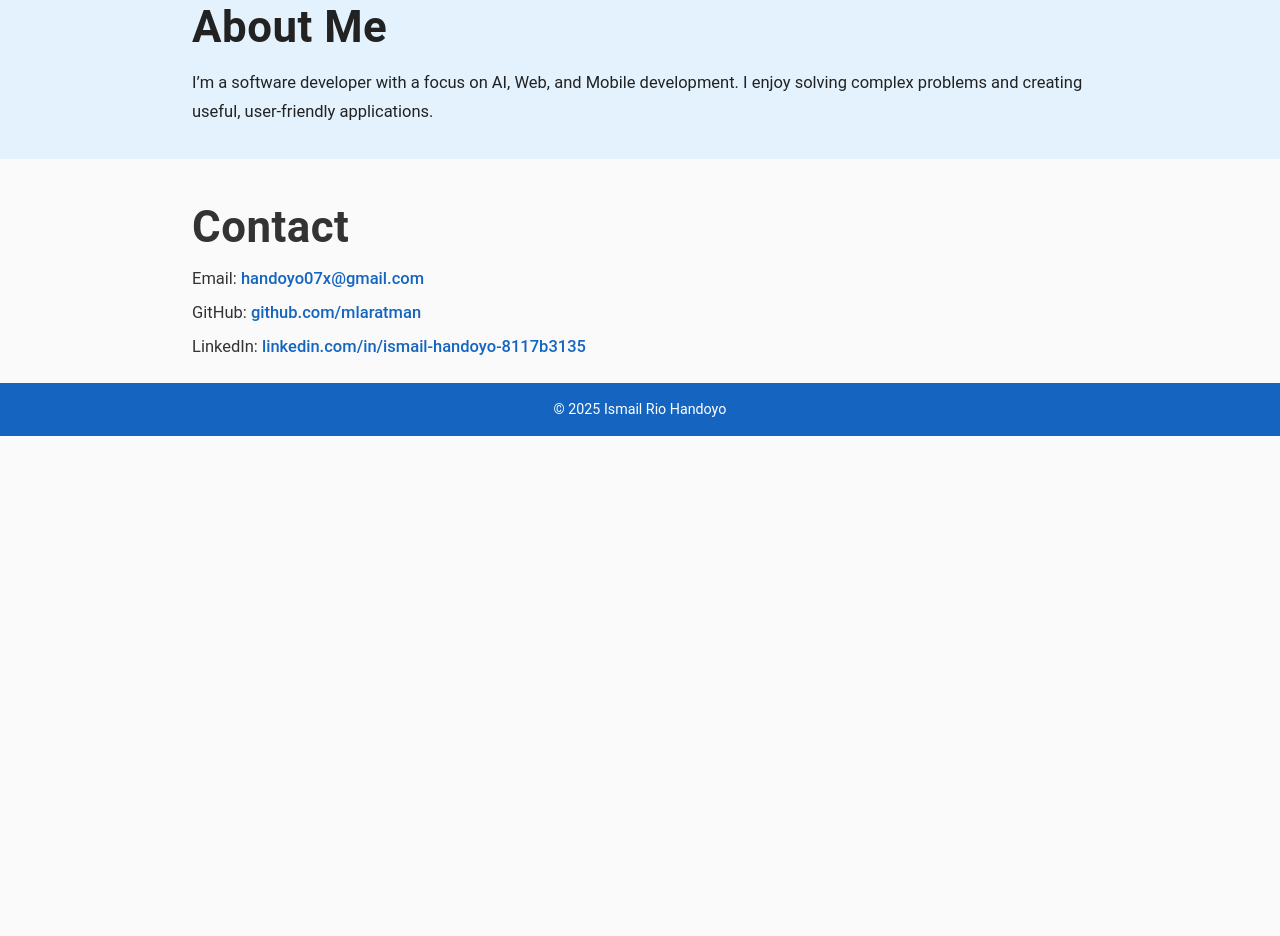
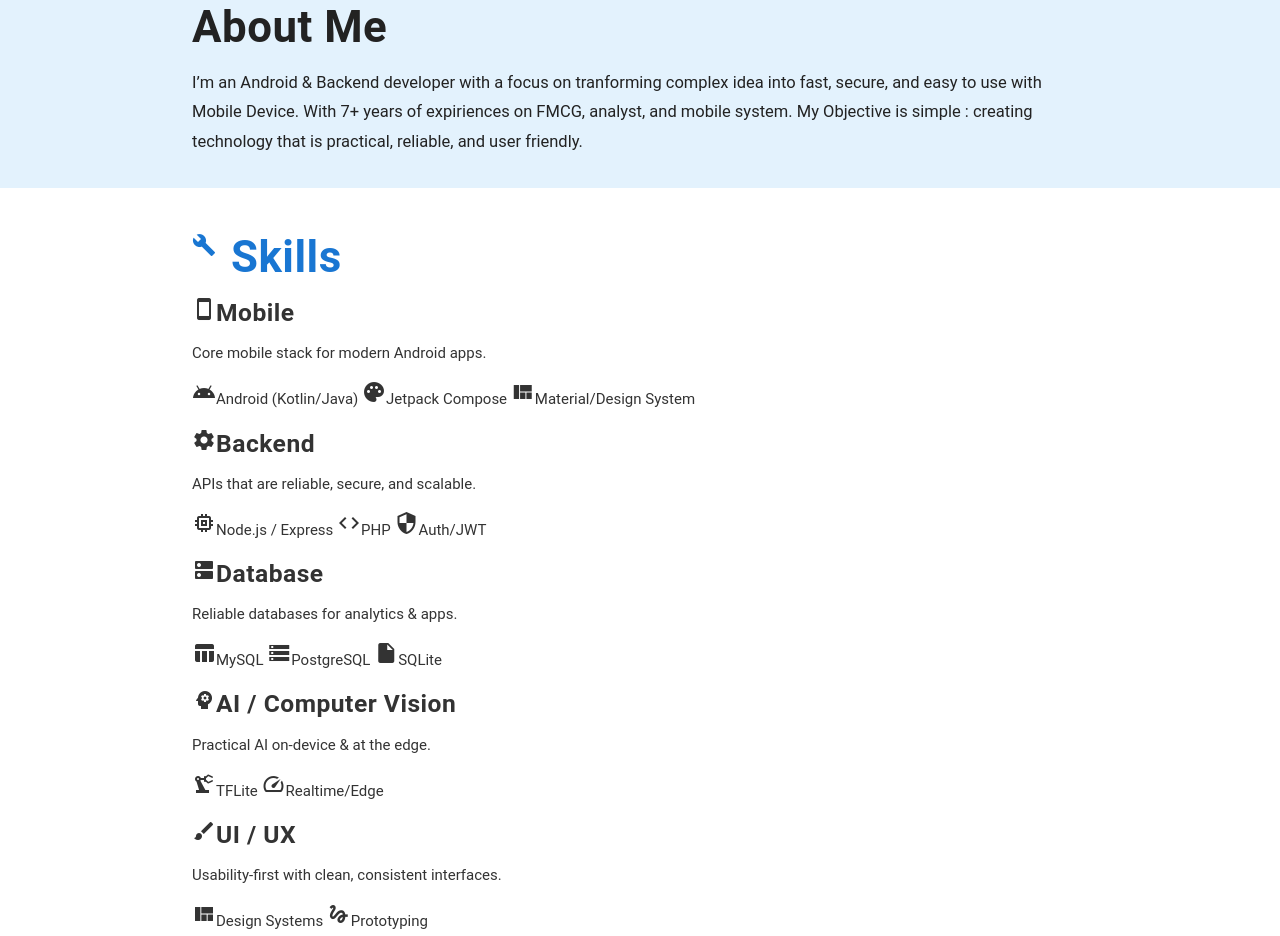
Before and after one commit to mlaratman/mlaratman.github.io, a plain HTML site: page index.html in a window 1280 px wide. Shown: the part 1059-1995 px from the top of the page. Before the commit the page ends 1495 px from the top, so only its background shows below. Drawn offline with nearby package versions, Linux system fonts and the light colour scheme.

Commit message:
style js skill

```diff
--- a/assets/js/main.js
+++ b/assets/js/main.js
@@ -50,12 +50,15 @@ const lang = {
         navContact: "Contact",
         heroGreeting: "Hello, I'm Ismail Rio Handoyo",
         heroRole: "AI & Mobile Developer",
-        heroDesc: "Passionate about AI, Web, and Mobile development. Let's build something amazing together!",
+        heroDesc: "Building Android & Backend apps since 2018, focusing on solid architecture, real-time data integration" +
+            " and intuitive UI/UX to support large-scale business needs.",
         btnDownloadCV: "Download CV",
         sectionProjects: "Projects",
         sectionAbout: "About Me",
-        sectionAboutDesc: "I’m a software developer with a focus on AI, Web, and Mobile\n" +
-            "            development. I enjoy solving complex problems and creating useful, user-friendly applications.",
+        sectionAboutDesc: "I’m an Android & Backend developer with a focus on tranforming complex idea into fast, secure," +
+            " and easy to use with Mobile Device.\n" +
+            " With 7+ years of expiriences on FMCG, analyst, and mobile system.\n" +
+            " My Objective is simple : creating technology that is practical, reliable, and user friendly.",
         proj1Title: 'People Counting',
         proj1Desc: 'In-store counting for traffic, heatmap, and journey analytics. High accuracy and real-time.',
         proj2Title: 'Merchandiser App',
@@ -72,12 +75,16 @@ const lang = {
         navContact: "Kontak",
         heroGreeting: "Halo, Saya Ismail Rio Handoyo",
         heroRole: "Pengembang AI & Mobile",
-        heroDesc: "Bersemangat di bidang AI, Web, dan Mobile. Mari kita bangun sesuatu yang luar biasa bersama!",
+        heroDesc: "Membuat aplikasi Android & Backend sejak 2018, berfokus pada arsitektur solid, integrasi data real-time" +
+            " dan UI/UX yang intuitif untuk mendukung kebutuhan bisnis skala besar.",
         btnDownloadCV: "Unduh CV",
         sectionProjects: "Proyek",
         sectionAbout: "Tentang Saya",
-        sectionAboutDesc: "Saya developer software dengan fokus ke AI, Web, dan Mobile\n" +
-            "            development. Saya suka menyelesaikan masalah kompleks dan membuat aplikasi yang mudah digunakan oleh pengguna.",
+        sectionAboutDesc: "Saya developer Android & Backend dengan fokus ke mengubah ide kompleks menjadi aplikasi cepat, aman," +
+            " dan mudah digunakan pada " +
+            " Mobile Device.\n" +
+            " Dengan lebih dari 7+ tahun pengalaman di FMCG, analitik, dan sistem Mobile.\n" +
+            " Tujuan saya sederhana : menghadirkan teknologi yang praktis, mudah dipakai, dan dapat diandalkan.",
         proj1Title: 'People Counting',
         proj1Desc: 'Sistem counting di toko ritel untuk traffic, heatmap, dan journey analytics. Akurasi tinggi dan realtime.',
         proj2Title: 'Merchandiser App',
--- a/index.html
+++ b/index.html
@@ -224,6 +224,72 @@
     </div>
 </section>
 
+<section id="skills" class="section white">
+    <div class="container">
+        <h3 class="section-title blue-text text-darken-2">
+            <i class="material-icons left">build</i>
+            <span data-i18n="skills.title">Skills</span>
+        </h3>
+
+        <!-- Skill Kits Cards -->
+        <div class="skill-kits">
+            <!-- Mobile -->
+            <div class="kit-card">
+                <h5 class="kit-title"><i class="material-icons">smartphone</i><span data-i18n="kit.mobile">Mobile</span></h5>
+                <p class="kit-sub" data-i18n="kit.mobile.sub">Core mobile stack for modern Android apps.</p>
+                <div class="kit-chips">
+                    <span class="kit-chip kc-blue"><i class="material-icons">android</i>Android (Kotlin/Java)</span>
+                    <span class="kit-chip kc-green"><i class="material-icons">palette</i>Jetpack Compose</span>
+                    <span class="kit-chip kc-grey"><i class="material-icons">view_quilt</i>Material/Design System</span>
+                </div>
+            </div>
+
+            <!-- Backend -->
+            <div class="kit-card">
+                <h5 class="kit-title"><i class="material-icons">settings</i><span data-i18n="kit.backend">Backend</span></h5>
+                <p class="kit-sub" data-i18n="kit.backend.sub">APIs that are reliable, secure, and scalable.</p>
+                <div class="kit-chips">
+                    <span class="kit-chip kc-cyan"><i class="material-icons">memory</i>Node.js / Express</span>
+                    <span class="kit-chip kc-grey"><i class="material-icons">code</i>PHP</span>
+                    <span class="kit-chip kc-blue"><i class="material-icons">security</i>Auth/JWT</span>
+                </div>
+            </div>
+
+            <!-- Database -->
+            <div class="kit-card">
+                <h5 class="kit-title"><i class="material-icons">dns</i><span data-i18n="kit.db">Database</span></h5>
+                <p class="kit-sub" data-i18n="kit.db.sub">Reliable databases for analytics & apps.</p>
+                <div class="kit-chips">
+                    <span class="kit-chip kc-orange"><i class="material-icons">table_chart</i>MySQL</span>
+                    <span class="kit-chip kc-purple"><i class="material-icons">storage</i>PostgreSQL</span>
+                    <span class="kit-chip kc-grey"><i class="material-icons">insert_drive_file</i>SQLite</span>
+                </div>
+            </div>
+
+            <!-- AI / Computer Vision -->
+            <div class="kit-card">
+                <h5 class="kit-title"><i class="material-icons">psychology</i><span data-i18n="kit.ai">AI / Computer Vision</span></h5>
+                <p class="kit-sub" data-i18n="kit.ai.sub">Practical AI on-device & at the edge.</p>
+                <div class="kit-chips">
+                    <span class="kit-chip kc-purple"><i class="material-icons">precision_manufacturing</i>TFLite</span>
+                    <span class="kit-chip kc-blue"><i class="material-icons">speed</i>Realtime/Edge</span>
+                </div>
+            </div>
+
+            <!-- UI / UX -->
+            <div class="kit-card">
+                <h5 class="kit-title"><i class="material-icons">brush</i><span data-i18n="kit.uiux">UI / UX</span></h5>
+                <p class="kit-sub" data-i18n="kit.uiux.sub">Usability-first with clean, consistent interfaces.</p>
+                <div class="kit-chips">
+                    <span class="kit-chip kc-orange"><i class="material-icons">view_quilt</i>Design Systems</span>
+                    <span class="kit-chip kc-orange"><i class="material-icons">gesture</i>Prototyping</span>
+                </div>
+            </div>
+        </div>
+    </div>
+</section>
+
+
 
 <!-- Contact Section -->
 <section id="contact" class="section container">
```
